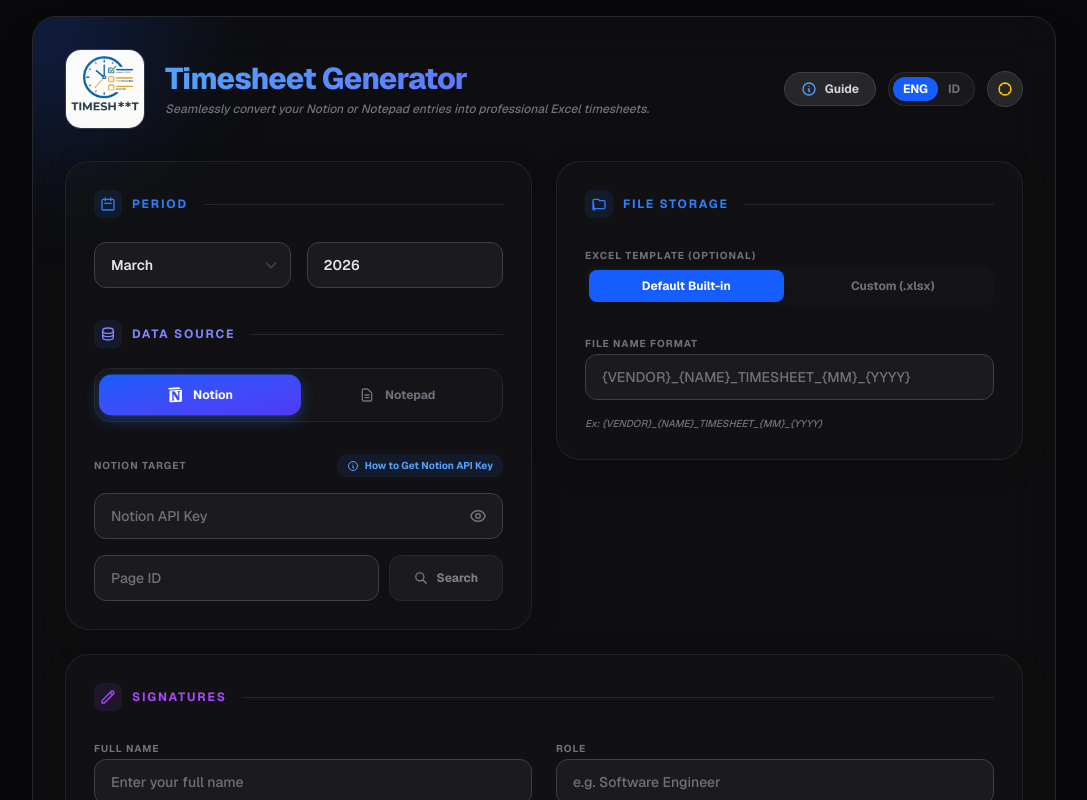
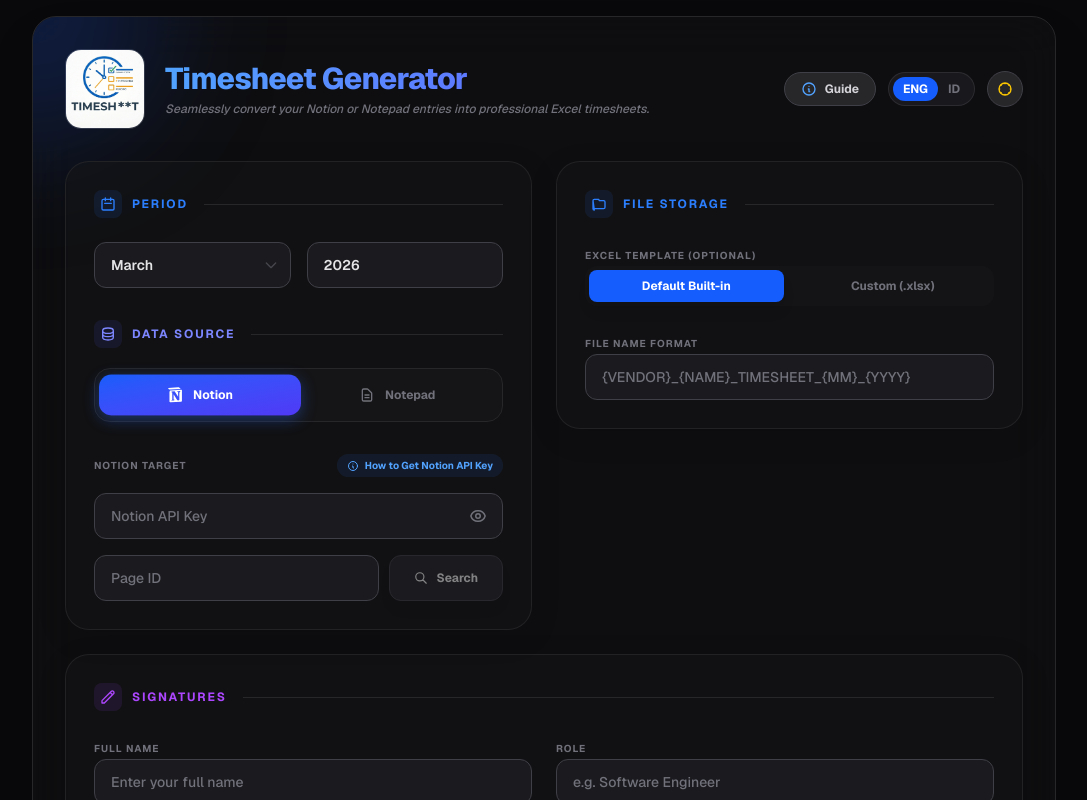
Before and after one commit to RenaldiDwiIrawan/Notion-Timesheet-Generator-toExcel, a Next.js app: page / in a window 1280 px wide. Shown: the top 800 px of the page, without its empty margins (96-1183 px from the left). Built offline with nearby package versions, Linux system fonts and the light colour scheme.

Commit message:
fix dashboard and return generating

```diff
--- a/src/components/sections/StorageSection.tsx
+++ b/src/components/sections/StorageSection.tsx
@@ -135,12 +135,6 @@
               }}
               className={`w-full rounded-xl border px-4 py-3 text-sm outline-none transition-all placeholder:text-zinc-500 font-medium ${isDark ? "border-zinc-700 bg-zinc-800/50 text-zinc-200 focus:border-blue-500 focus:bg-zinc-800" : "border-zinc-200 bg-white text-zinc-900 focus:border-blue-400 focus:ring-4 focus:ring-blue-500/5 shadow-sm"} ${shakingFields.includes(t.fieldFileNameFormat) ? "animate-shake ring-2 ring-red-500 border-red-500" : ""}`}
             />
-            <p
-              className={`text-[10px] italic pt-1 ${isDark ? "text-zinc-500 font-medium" : "text-zinc-400"}`}
-            >
-              Ex:
-              &#123;VENDOR&#125;_&#123;NAME&#125;_TIMESHEET_&#123;MM&#125;_&#123;YYYY&#125;
-            </p>
           </div>
         </div>
       </div>
--- a/src/lib/excel.ts
+++ b/src/lib/excel.ts
@@ -30,6 +30,16 @@
   10: "OKTOBER",
   11: "NOVEMBER",
   12: "DESEMBER",
+};
+
+const DAYS_ID: Record<number, string> = {
+  0: "Minggu",
+  1: "Senin",
+  2: "Selasa",
+  3: "Rabu",
+  4: "Kamis",
+  5: "Jumat",
+  6: "Sabtu",
 };
 
 // Approximate character width in points for Calibri 12
@@ -140,7 +150,7 @@
           currentCell.value = new Date(Date.UTC(year, month - 1, dayOfMonth, 12, 0, 0));
         } else if (col === 1) {
           // Column A is the day name text
-          currentCell.value = { formula: `TEXT(B${rowNum},"dddd")` } as any;
+          currentCell.value = DAYS_ID[new Date(Date.UTC(year, month - 1, dayOfMonth, 12, 0, 0)).getUTCDay()];
         } else {
           // For static values like Time In (C), Time Break (D), Time Out (E), Location, etc.
           currentCell.value = prevCell.value;
@@ -161,7 +171,7 @@
       const cellB = row.getCell(2);
       cellB.value = date;
       cellB.numFmt = "dd/mm/yyyy"; // Ensure consistent date format
-      cellA.value = { formula: `TEXT(B${rowNum},"dddd")` } as any;
+      cellA.value = DAYS_ID[dayOfWeek];
 
       // Apply consistent styling to Day and Date columns
       [cellA, cellB].forEach(cell => {
```
